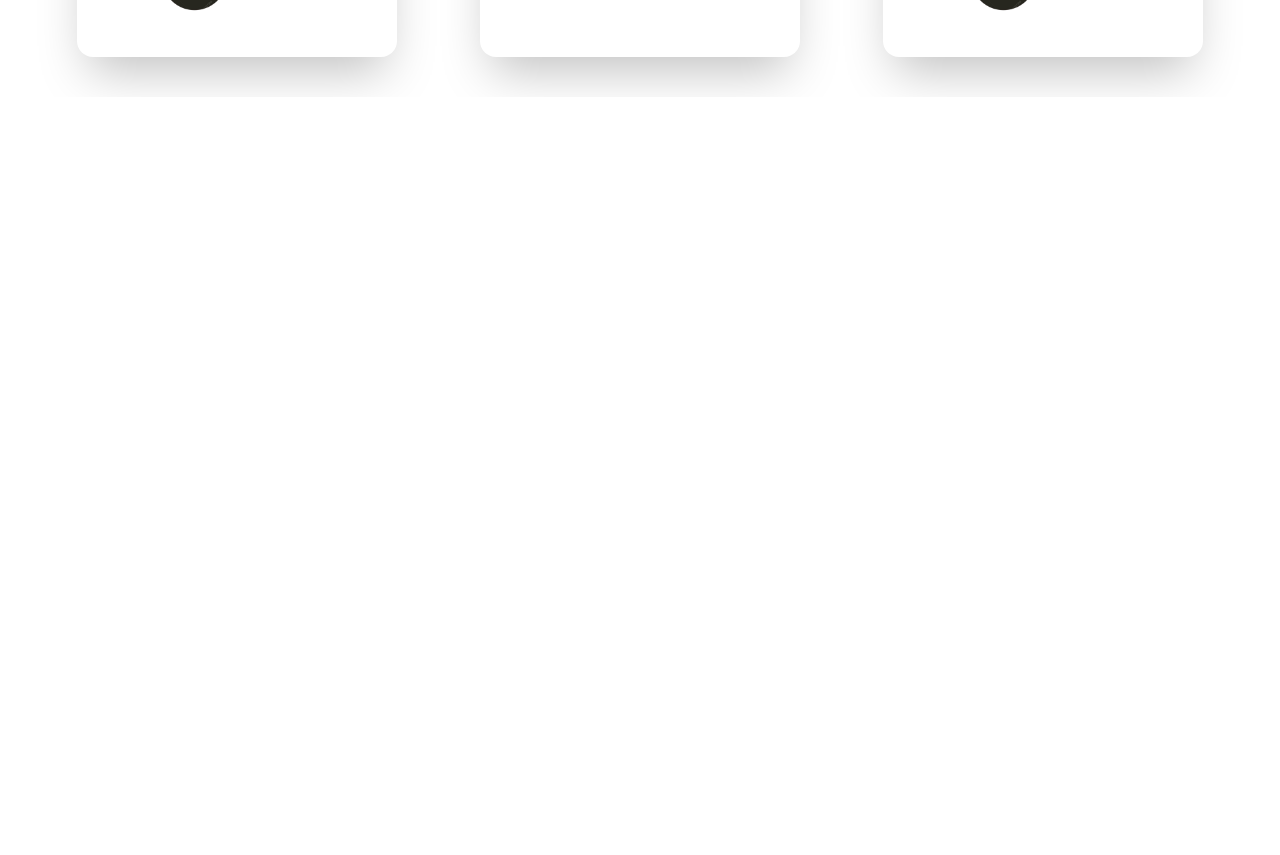
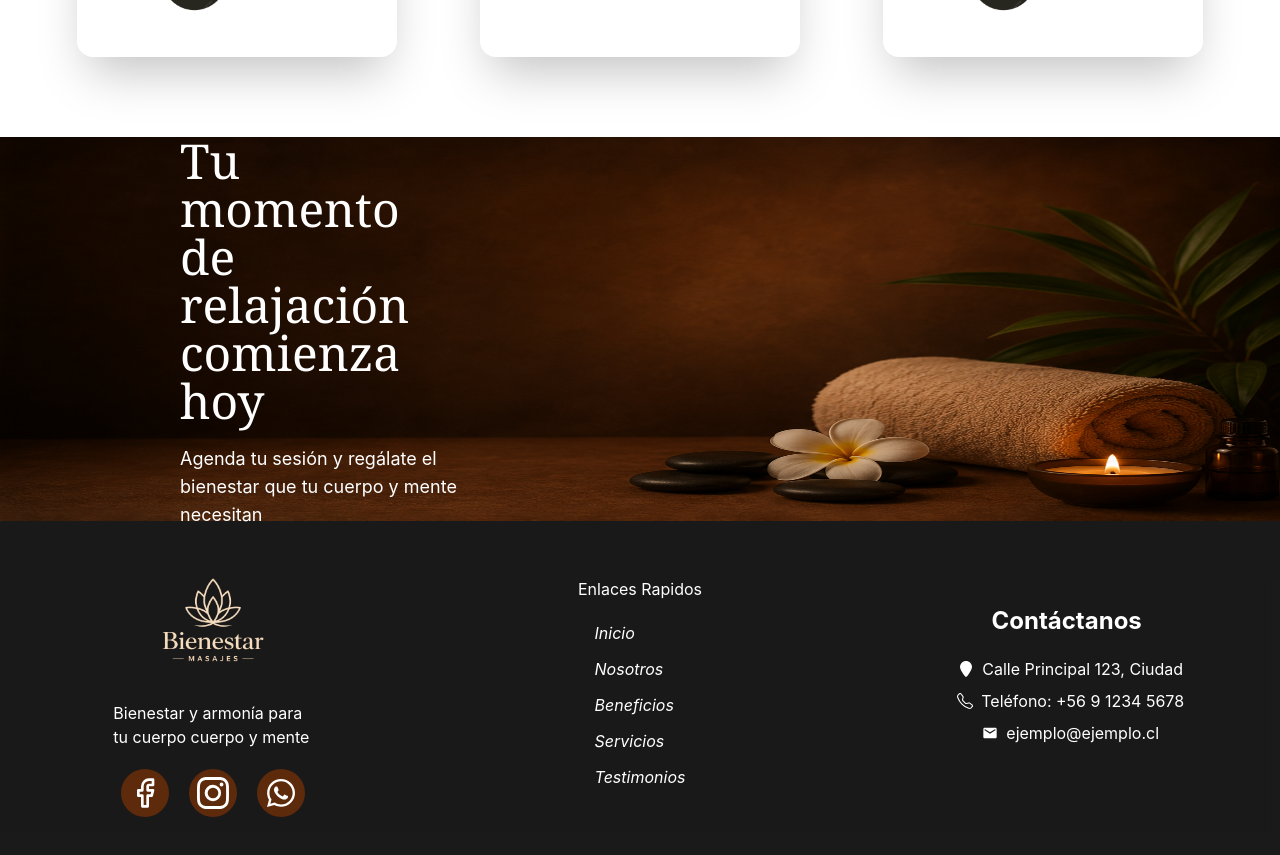
Before and after one commit to CrisMesina/demo-landing-masajes, a React (Vite) app: page / in a window 1280 px wide. Shown: the part 3740-4595 px from the top of the page. Before the commit the page ends 3837 px from the top, so only its background shows below. Built offline with nearby package versions, Linux system fonts and the light colour scheme.

Commit message:
Finalizacion de proyecto(esperando a cambios por cualquier situacion)

```diff
--- a/src/assets/Page/Home.jsx
+++ b/src/assets/Page/Home.jsx
@@ -1,13 +1,26 @@
+import { BsWhatsapp } from "react-icons/bs"
 import { Nav } from "../components/Nav"
 import { Beneficios } from "../components/Sections/Beneficios"
 import { Hero } from "../components/Sections/Hero"
 import { Nosotros } from "../components/Sections/Nosotros"
 import { Servicios } from "../components/Sections/Servicios"
 import { Testimonios } from "../components/Sections/Testimonios"
+import { PreFooter } from "../components/Sections/PreFooter"
+import { Footer } from "../components/Sections/Footer"
 
 export const Home = () => {
+
+
+    const wsp = "https://wa.me/56979165611?text=Hola%20quiero%20hacer%20una%20reserva"
+
   return (
     <>
+        <div className='fixed lg:hidden bottom-5 right-5 w-20 h-20 rounded-full bg-green-500 z-500 opacity-80'>
+            <div className="flex w-20 h-20 items-center justify-center">
+                <BsWhatsapp className="w-15 h-15 p-1" fill="white"
+                onClick={() => window.open(wsp, "_blank")} />
+            </div>
+        </div>
         <div className="text-white fixed w-full z-99999 h-40">
             <Nav/>
         </div>
@@ -26,6 +39,15 @@ export const Home = () => {
         <div>
             <Testimonios/>
         </div>
+
+        <div>
+            <PreFooter/>
+        </div>
+
+        <div>
+            <Footer/>
+        </div>
+
     </>
   )
 }
--- a/src/assets/components/Nav.jsx
+++ b/src/assets/components/Nav.jsx
@@ -48,6 +48,8 @@ export const Nav = () => {
 
 
 
+    const wsp = "https://wa.me/56979165611?text=Hola%20quiero%20hacer%20una%20reserva"
+
     return (
         <>
             <div className={`fixed top-0 left-0 right-0 z-50 flex w-full h-30 xl:h-30 2xl:h-40 lg:h-40 justify-center items-center transition-colors duration-300 ${scrolled ? "bg-black/80 backdrop-blur-2xl shadow-lg" : "bg-transparent"}`}>
@@ -67,7 +69,9 @@ export const Nav = () => {
                     <div className="relative my-auto mx-20 w-20 items-center justify-end gap-5">
                         {/* BOTON DE RESERVA */}
                         <button
+
                             className="border p-3 rounded-4xl xl:w-72 2xl:w-90 w-90 font-bold hover:shadow-md hover:will-change-auto hover:translate-y-1 transition-all duration-300 hover:shadow-white"
+                            onClick={() => window.open(wsp, "_blank")}
                         >
                             <FaWhatsapp className="absolute w-9 xl:hidden 2xl:block h-9 top-2 left-10"/>
                             Reservar por Whatsapp
@@ -110,10 +114,13 @@ export const Nav = () => {
                                                 <a href={n.link} key={i} className="flex text-white my-10 mx-10">{n.name}</a>
                                             ))}
                                         </div>
+
+
                                     </div>
                                 </>
                             )
                         }
+
 
                     </div>
                 </div>
--- /dev/null
+++ b/src/assets/components/Sections/Footer.jsx
@@ -0,0 +1,66 @@
+
+
+import { FiFacebook} from "react-icons/fi";
+import logo from "/src/assets/images/logo.png";
+import { BsInstagram, BsTelephone } from "react-icons/bs";
+import { FaLocationPin, FaWhatsapp } from "react-icons/fa6";
+import { MdEmail } from "react-icons/md";
+
+export const Footer = () => {
+    return (
+        <>
+            <footer className='grid lg:grid-cols-3 w-full bg-black/90 text-white'>
+                <div className="flex items-center my-5 justify-center flex-col">
+                    <img src={logo} className="w-40 h-40" alt="Logo" />
+                    <p className="w-50">Bienestar y armonía para tu cuerpo cuerpo y mente</p>
+                    <div className="flex gap-5 my-5">
+                        <a href="https://www.facebook.com/masajesrelajantes" target="_blank" className="text-white p-1 rounded-full bg-amber-900/70 hover:bg-amber-950/90 hover:text-blue-700 transition-all duration-300">
+                            <FiFacebook className="w-10 h-10 p-1 flex mx-auto"/>
+                        </a>
+                        <a href="https://www.instagram.com/masajesrelajantes" target="_blank" className="text-white p-1 rounded-full bg-amber-900/70 hover:bg-amber-950/90 hover:text-pink-300 transition-all duration-300 ">
+                            <BsInstagram className="w-10 h-10 p-1 flex mx-auto"/>
+                        </a>
+                        <a href="https://wa.me/56979165611?text=Hola%20quiero%20hacer%20una%20reserva" target="_blank" className="text-white p-1 rounded-full bg-amber-900/70 hover:bg-amber-950/90 hover:text-green-500 transition-all duration-300">
+                            <FaWhatsapp className="w-10 h-10 p-1 flex mx-auto"/>
+                        </a>
+                    </div>
+                </div>
+                <div className=" flex items-center my-5 justify-center flex-col">
+                    <h1 className="mb-5">Enlaces Rapidos</h1>
+                    <ul>
+                        <li className="mb-3">
+                            <a href="#hero" className="text-white hover:text-amber-700 italic transition-colors duration-300">Inicio</a>
+                        </li>
+                        <li className="mb-3">
+                            <a href="#nosotros" className="text-white hover:text-amber-700 italic transition-colors duration-300">Nosotros</a>
+                        </li>
+                        <li className="mb-3">
+                            <a href="#beneficios" className="text-white hover:text-amber-700 italic transition-colors duration-300">Beneficios</a>
+                        </li>
+                        <li className="mb-3">
+                            <a href="#servicios" className="text-white hover:text-amber-700 italic transition-colors duration-300">Servicios</a>
+                        </li>
+                        <li className="mb-3">
+                            <a href="#testimonios" className="text-white hover:text-amber-700 italic transition-colors duration-300">Testimonios</a>
+                        </li>
+                    </ul>
+                </div>
+                <div className=" flex items-center mt-5 mb-10 justify-center flex-col">
+                    <h1 className="text-2xl font-bold mb-5">Contáctanos</h1>
+                    <p className="mb-2 flex">
+                        <FaLocationPin className="my-auto mx-2"/>
+                        Calle Principal 123, Ciudad
+                    </p>
+                    <p className="mb-2 flex">
+                        <BsTelephone className="my-auto mx-2"/>
+                        Teléfono: +56 9 1234 5678
+                    </p>
+                    <p className="mb-2 flex">
+                        <MdEmail className="my-auto mx-2"/>
+                        ejemplo@ejemplo.cl
+                    </p>
+                </div>
+            </footer>
+        </>
+    )
+}
--- /dev/null
+++ b/src/assets/components/Sections/PreFooter.jsx
@@ -0,0 +1,13 @@
+
+export const PreFooter = () => {
+    return (
+        <>
+            <div className="h-96 w-full prefooter text-center grid md:grid-cols-2 items-center justify-center">
+                <div className="2xl:w-130 w-70 mx-auto">
+                    <h1 className="text-white 2xl:w-130 mx-auto font-serif mb-5 text-start text-5xl">Tu momento de relajación comienza hoy</h1>
+                    <p className="text-white 2xl:w-90 text-start text-lg">Agenda tu sesión y regálate el bienestar que tu cuerpo y mente necesitan</p>
+                </div>
+            </div>
+        </>
+    )
+}
--- a/src/assets/components/Sections/Testimonios.jsx
+++ b/src/assets/components/Sections/Testimonios.jsx
@@ -46,10 +46,10 @@ export const Testimonios = () => {
                 <h1 className="text-center font-serif text-4xl lg:text-6xl p-5">
                     Lo que dicen nuestros clientes
                 </h1>
-                <div className="grid md:gap-2 lg:grid-cols-3 mx-auto gap-10 md:p-10">
+                <div className="grid md:gap-2 lg:grid-cols-3 mx-auto mb-10 gap-10 md:p-10">
                     {
                         testimonios.map((s, i) => (
-                            <div className="2xl:w-86 mx-auto shadow-2xl rounded-2xl w-70 md:w-80 h-auto flex flex-col items-center overflow-hidden" key={i}>
+                            <div className="2xl:w-86 mx-auto shadow-2xl  rounded-2xl w-70 md:w-80 h-auto flex flex-col items-center overflow-hidden" key={i}>
                                 <StarRating rating={s.rating} />
                                 <p className="text-gray-600 p-5 text-center text-lg font-sans">{s.description}</p>
                                 <div className="flex mb-10">
--- a/src/index.css
+++ b/src/index.css
@@ -3,4 +3,13 @@
     background-repeat: no-repeat;
     background-size: cover;
     background-position: center;
+    background-attachment: fixed;
 }
+
+.prefooter{
+    background: url('/src/assets/images/pre-footer.png');
+    background-size: 100% 100%;
+    background-position: center;
+    background-repeat: no-repeat;
+    background-attachment: fixed;
+}
```
Also changed, not shown: src/assets/images/pre-footer.png (added).
